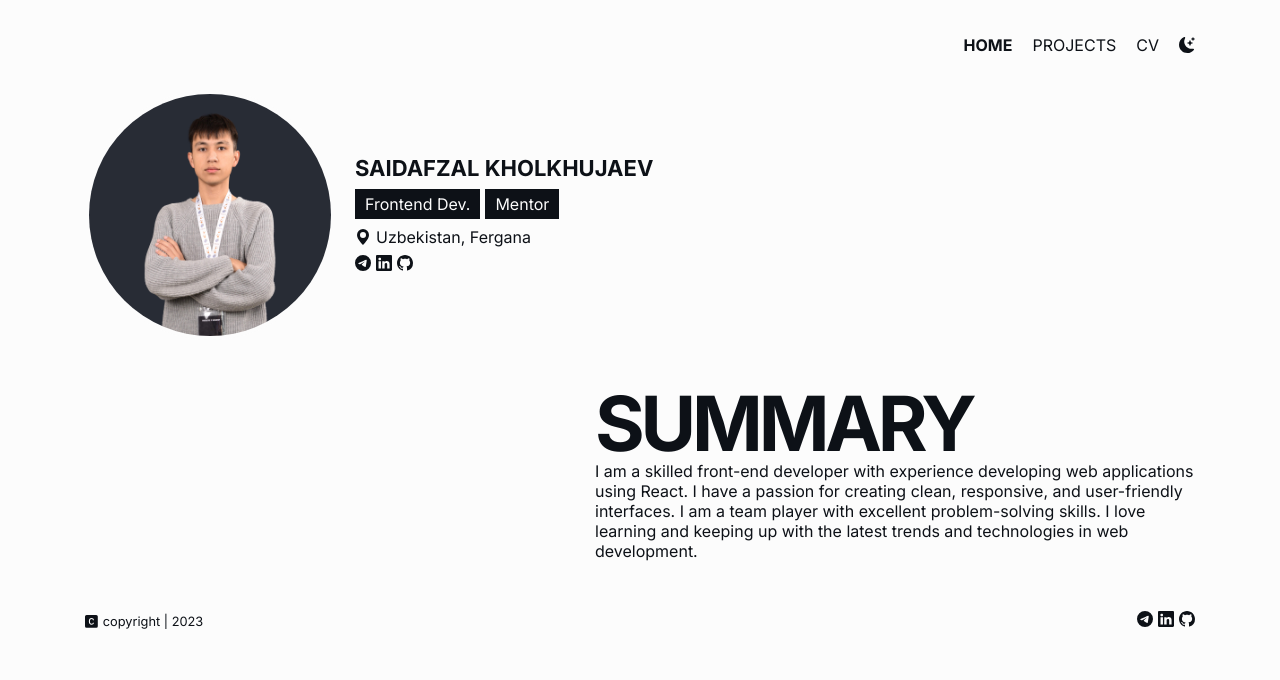
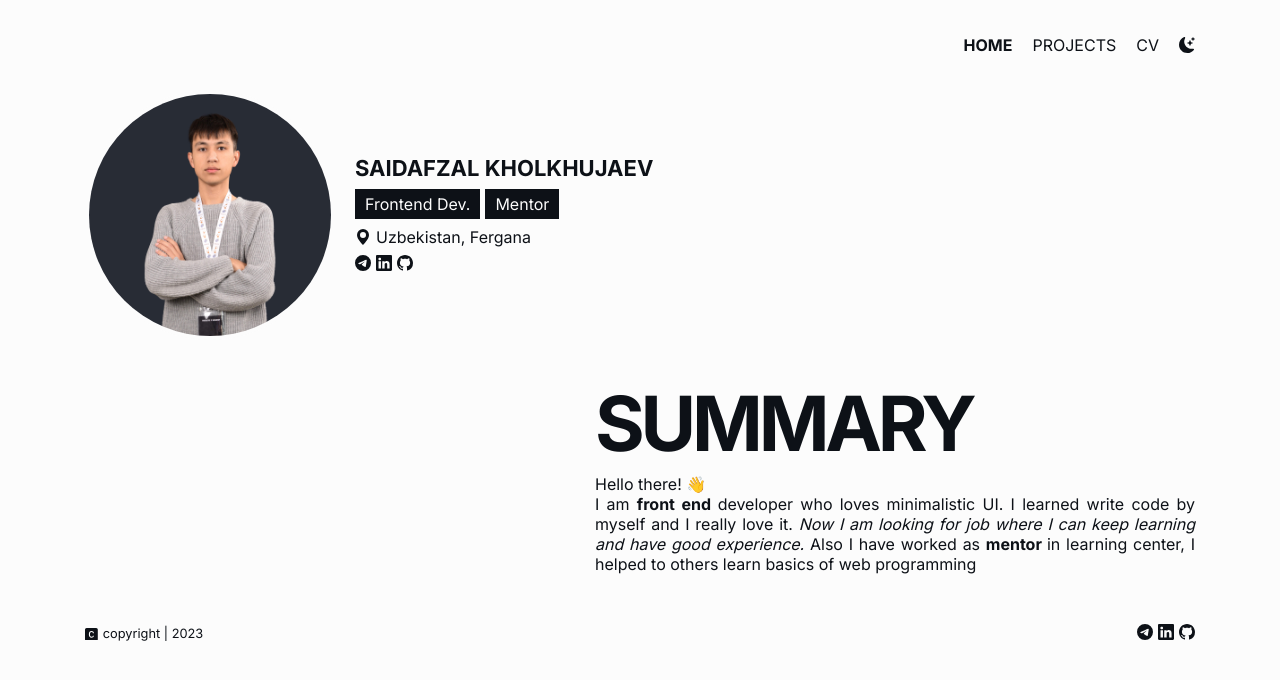
Before and after one commit to saidafzalkh/old-pws, a React (Vite) app: page / in a window 1280 px wide. Shown: the top 680 px of the page. Built offline with nearby package versions, Linux system fonts and the light colour scheme.

Commit message:
day 2: content edited

```diff
--- a/src/components/element/Summary.tsx
+++ b/src/components/element/Summary.tsx
@@ -6,7 +6,7 @@ const Summary = (): ReactElement => {
   return (
     <article className="summary-text" about={summary.about}>
       <Title> {summary.title} </Title>
-      <p> {summary.content} </p>
+      <p dangerouslySetInnerHTML={{ __html: summary.content }}></p>
     </article>
   );
 };
--- a/src/data/PortfolioProjects.data.ts
+++ b/src/data/PortfolioProjects.data.ts
@@ -34,6 +34,6 @@ export const projects: PortfolioProject[] = [
 ]
 export const projects_header: page_header = {
     title: "Projects",
-    description: "Here My Portfolio Projects",
+    description: "Here some of my works",
     count: projects.length
 }
--- a/src/data/Summary.data.ts
+++ b/src/data/Summary.data.ts
@@ -1,5 +1,5 @@
 export const summary = {
     about: "Saidafzal Kholkhujaev",
     title: "Summary",
-    content: "I am a skilled front-end developer with experience developing web applications using React. I have a passion for creating clean, responsive, and user-friendly interfaces. I am a team player with excellent problem-solving skills. I love learning and keeping up with the latest trends and technologies in web development."
+    content: "Hello there! 👋 </br> I am <b> front end </b> developer who loves minimalistic UI. I learned write code by myself and I really love it. <i> Now I am looking for job where I can keep learning and have good experience.</i> Also I have worked as <b> mentor </b> in learning center, I helped to others learn basics of web programming"
 }
--- a/src/styles/components/_summary.scss
+++ b/src/styles/components/_summary.scss
@@ -8,5 +8,7 @@
   }
   p {
     max-width: 600px;
+    margin-top: 0.8rem;
+    text-align: justify;
   }
 }
```
